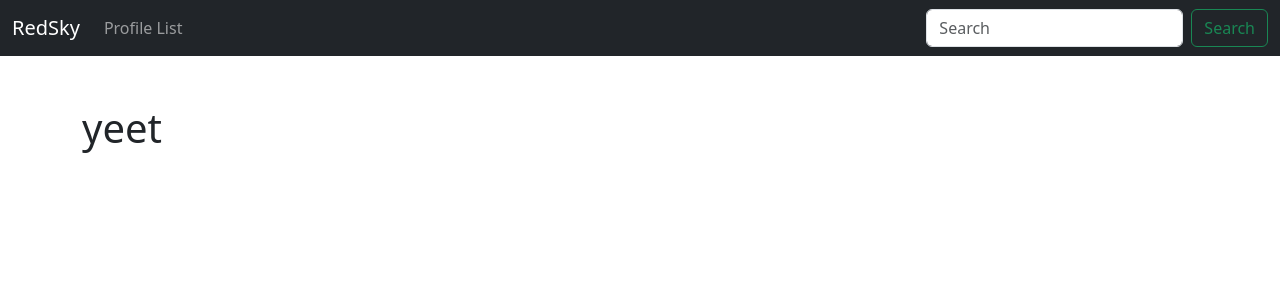
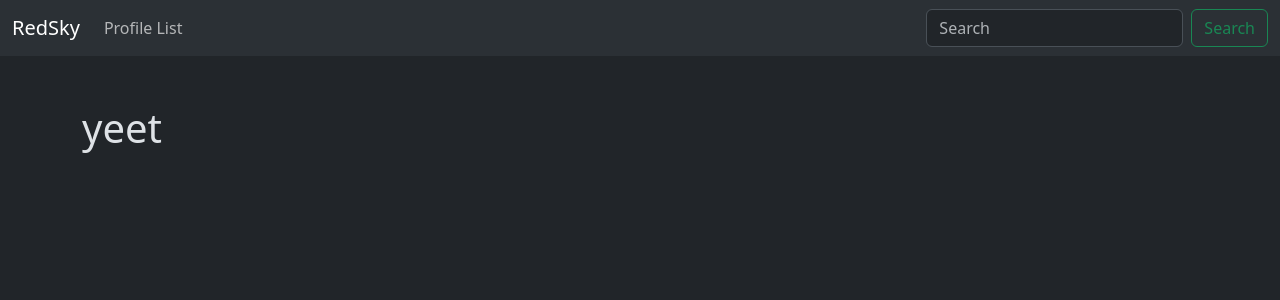
Before and after one commit to adesmarais944/redsky, a Django app: page / in a window 1280 px wide. Shown: the top 300 px of the page. Run offline with Django 5.2, Linux system fonts and the light colour scheme.

Commit message:
updated entire app to default dark mode

```diff
--- a/social/redsky/templates/base.html
+++ b/social/redsky/templates/base.html
@@ -1,5 +1,5 @@
 <!doctype html>
-<html lang="en">
+<html lang="en" data-bs-theme="dark">
   <head>
     <meta charset="utf-8">
     <meta name="viewport" content="width=device-width, initial-scale=1">
--- a/social/redsky/templates/navbar.html
+++ b/social/redsky/templates/navbar.html
@@ -1,4 +1,4 @@
-<nav class="navbar navbar-expand-lg navbar-dark bg-dark">
+<nav class="navbar navbar-expand-lg bg-body-tertiary">
     <div class="container-fluid">
       <a class="navbar-brand" href="{% url 'home' %}">RedSky</a>
       <button class="navbar-toggler" type="button" data-bs-toggle="collapse" data-bs-target="#navbarSupportedContent" aria-controls="navbarSupportedContent" aria-expanded="false" aria-label="Toggle navigation">
```
